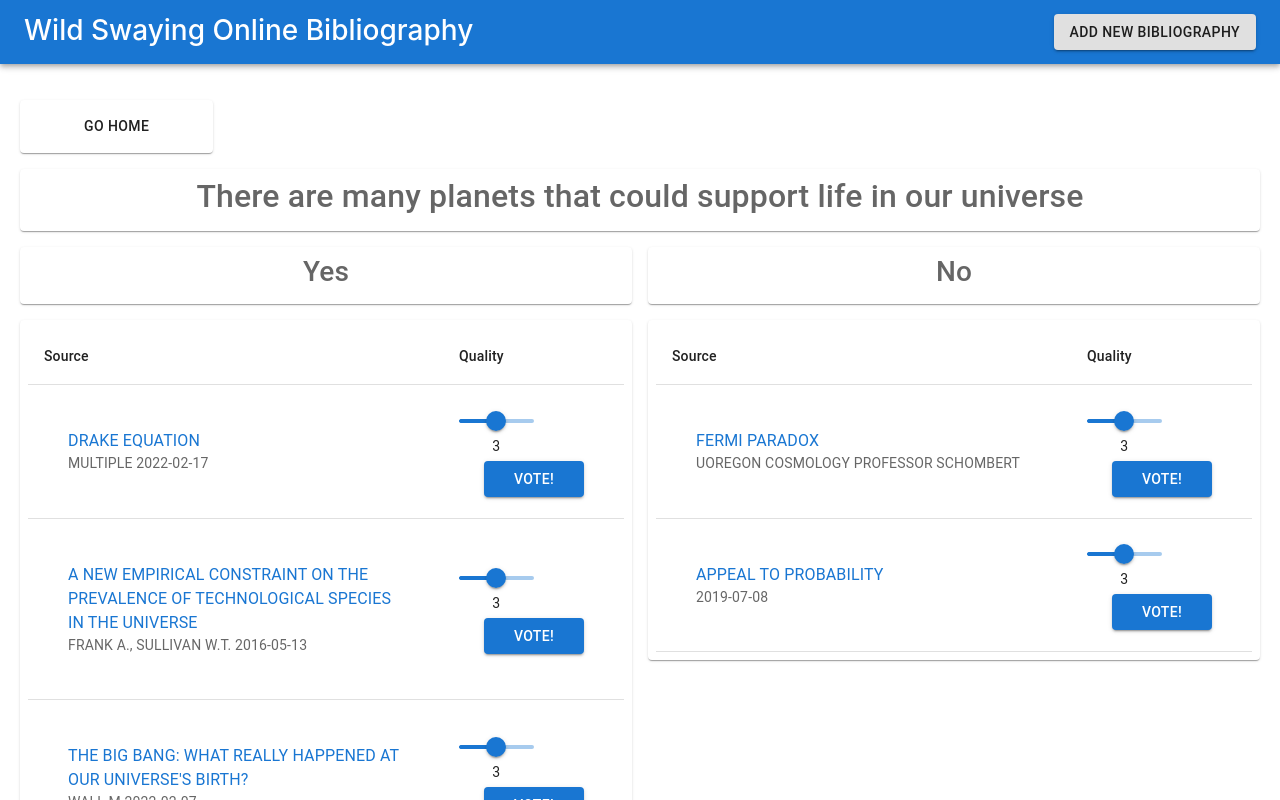
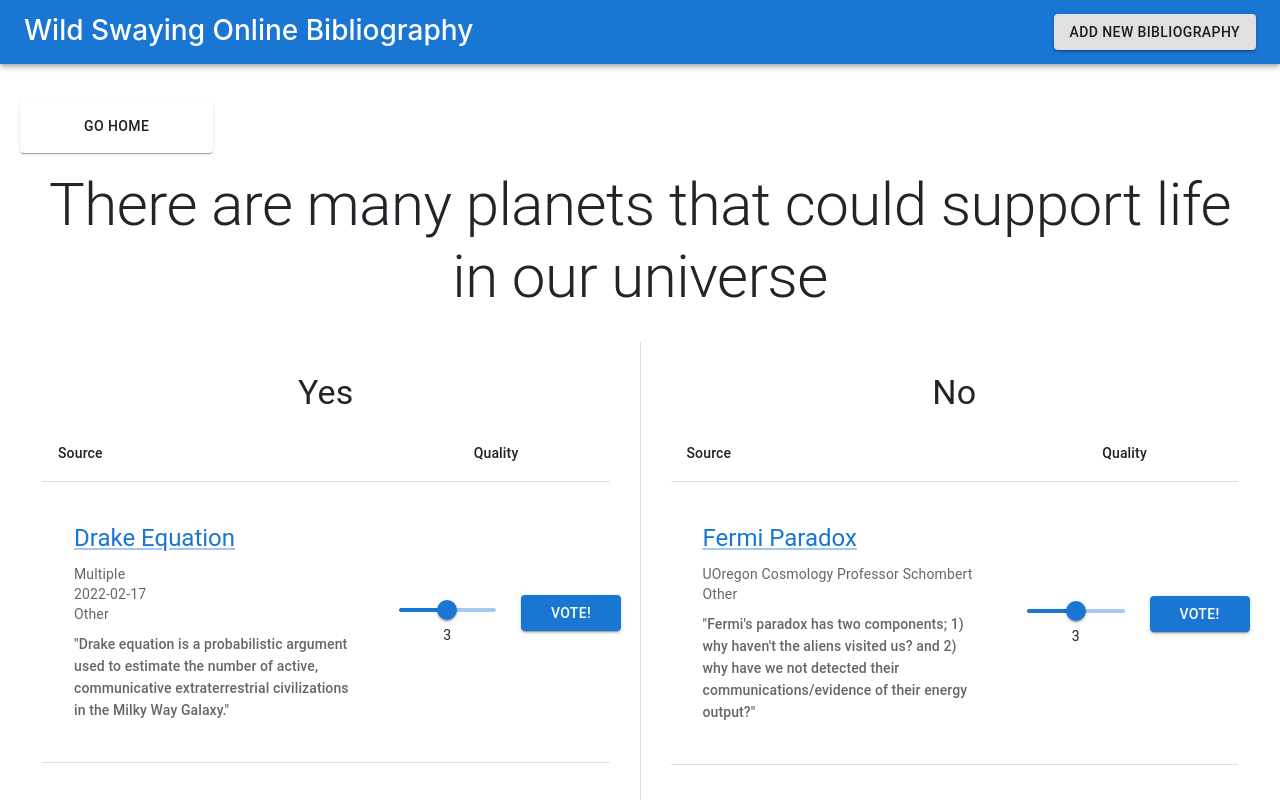
Before and after one commit to UWSocialComputing/Wild-Swaying-Goats-Project, a React (Create React App) app in the folder wild-swaying-goats-app/: page /there-are-many-planets-that-could-support-life-in-our-universe in a window 1280 px wide. Shown: the top 800 px of the page. Built offline with nearby package versions, Linux system fonts and the light colour scheme.

Commit message:
Include more data in source tile and styling

```diff
--- a/wild-swaying-goats-app/src/BibliographyPage.js
+++ b/wild-swaying-goats-app/src/BibliographyPage.js
@@ -7,7 +7,9 @@ import { styled } from '@mui/material/styles';
 import {
   Button,
   Grid,
-  Paper
+  Paper,
+  Typography,
+  Divider
 } from "@material-ui/core";
 import { useNavigate } from "react-router-dom";
 
@@ -36,8 +38,8 @@ export default function BibliograpyPage(props) {
   let discussionTitle = data.discussionTitle;
   let side1 = data.side1;
   let side2 = data.side2;
-  let side1Sources = data.side1Sources.map(function(i) {return createData(<Source displayText={i.title} author={i.authors} link={i.sourceLink} date={i.date}/>, <SliderScore title={i.title} scores={i.scores} average={i.average} dispatch={props.dispatch}/>)});
-  let side2Sources = data.side2Sources.map(function(i) {return createData(<Source displayText={i.title} author={i.authors} link={i.sourceLink} date={i.date}/>, <SliderScore title={i.title} scores={i.scores} average={i.average} dispatch={props.dispatch}/>)});
+  let side1Sources = data.side1Sources.map(function(i) {return createData(<Source displayText={i.title} author={i.authors} link={i.sourceLink} date={i.date} type={i.type} quote={i.quote}/>, <SliderScore title={i.title} scores={i.scores} average={i.average} dispatch={props.dispatch}/>)});
+  let side2Sources = data.side2Sources.map(function(i) {return createData(<Source displayText={i.title} author={i.authors} link={i.sourceLink} date={i.date} type={i.type} quote={i.quote}/>, <SliderScore title={i.title} scores={i.scores} average={i.average} dispatch={props.dispatch}/>)});
 
   let navigate = useNavigate();
   return (
@@ -53,38 +55,33 @@ export default function BibliograpyPage(props) {
           </Item>
         </Grid>
         <Grid item xs={12}>
-          <Item>
-            <h2>
+          <Typography variant="h2" align="center" gutterBottom>
             {discussionTitle}
-            </h2>
-          </Item>
+          </Typography>
         </Grid>
-        <Grid item xs={6}>
-          <Item>
-            <h3>
+        <Grid container>
+          <Grid container xs direction="column" style={{margin:"30px"}}>
+            <Grid item>
+              <Typography variant="h4" align="center" gutterBottom>
                 {side1}
-            </h3>
-          </Item>
+              </Typography>
             </Grid>
-        <Grid item xs={6}>
-          <Item>
-            <h3>
+            <Grid item>
+                <BibTable rows={side1Sources}/>
+            </Grid>
+          </Grid>
+          <Divider orientation="vertical" flexItem />
+          <Grid container xs direction="column" style={{margin:"30px"}}>
+            <Grid item>
+              <Typography variant="h4" align="center" gutterBottom>
                 {side2}
-            </h3>
-          </Item>
+              </Typography>
             </Grid>
-        <Grid item xs={6}>
-          <Item>
-            <BibTable rows={side1Sources}/>
-          </Item>
+            <Grid item>
+                <BibTable rows={side2Sources}/>
             </Grid>
-
-        <Grid item xs={6}>
-          <Item>
-            <BibTable rows={side2Sources}/>
-          </Item>
           </Grid>
-
+        </Grid>
         <Grid item xs={12}>
           <Item>
             <Button onClick={() => {
--- a/wild-swaying-goats-app/src/components/BibTable.js
+++ b/wild-swaying-goats-app/src/components/BibTable.js
@@ -14,7 +14,7 @@ export default function BibTable(props) {
         <TableHead>
           <TableRow>
             <TableCell style={{ width: "60%" }} align="left">Source</TableCell>
-            <TableCell style={{ width: "20%" }} align="left">Quality</TableCell>
+            <TableCell style={{ width: "40%" }} align="center">Quality</TableCell>
           </TableRow>
         </TableHead>
         <TableBody>
--- a/wild-swaying-goats-app/src/components/Source.js
+++ b/wild-swaying-goats-app/src/components/Source.js
@@ -1,17 +1,33 @@
 import React from "react";
-import Button from '@mui/material/Button';
-import List from '@mui/material/List';
-import ListItem from '@mui/material/ListItem';
-import ListItemText from '@mui/material/ListItemText';
+import Box from '@mui/material/Box';
+import Grid from '@mui/material/Grid';
+import Typography from '@mui/material/Typography';
+import Link from '@mui/material/Link';
 
 export default function Source(props){
     return (
-        <Button variant="text" href={props.link} target="_blank">
-            <List>
-                <ListItem>
-                    <ListItemText primary={props.displayText} secondary={[props.author, " ", props.date]}/>
-                </ListItem>
-            </List>
-        </Button>
+        <Box sx={{ width: '100%', bgcolor: 'background.paper' }}>
+            <Box sx={{ my: 3, mx: 2 }}>
+                <Grid container alignItems="center">
+                    <Link variant="h5" href={props.link} target="_blank" rel="noopener">
+                        {props.displayText}
+                    </Link>
+                </Grid>
+                <Grid item>
+                    <Typography color="text.secondary" variant="body2" style={{marginTop:"10px"}}>
+                        {props.author}
+                    </Typography>
+                    <Typography color="text.secondary" variant="body2">
+                        {props.date}
+                    </Typography>
+                    <Typography color="text.secondary" variant="body2">
+                        {props.type}
+                    </Typography>
+                    <Typography color="text.secondary" variant="subtitle2" style={{marginTop:"10px"}}>
+                        {"\"" + props.quote + "\""}
+                    </Typography>
+                </Grid>
+            </Box>
+        </Box>
     );
 }
```
Lines whose indentation alone changed are shown as unchanged.
